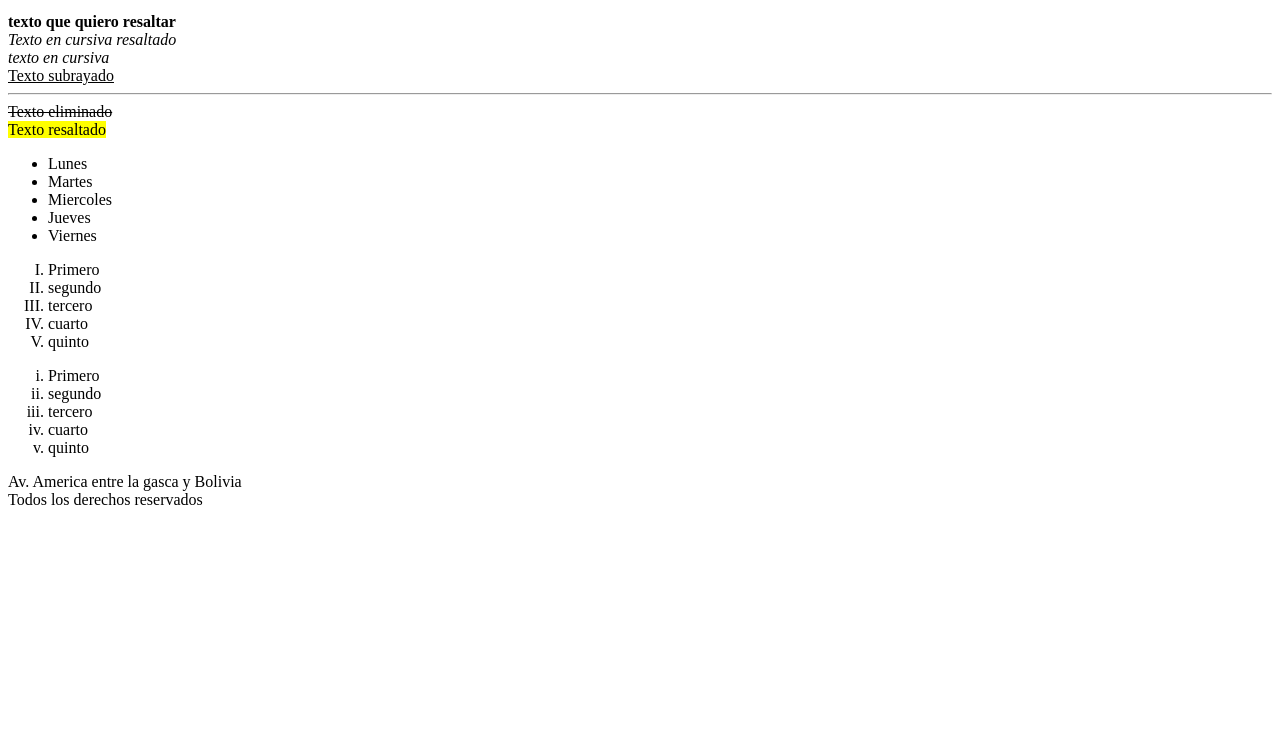
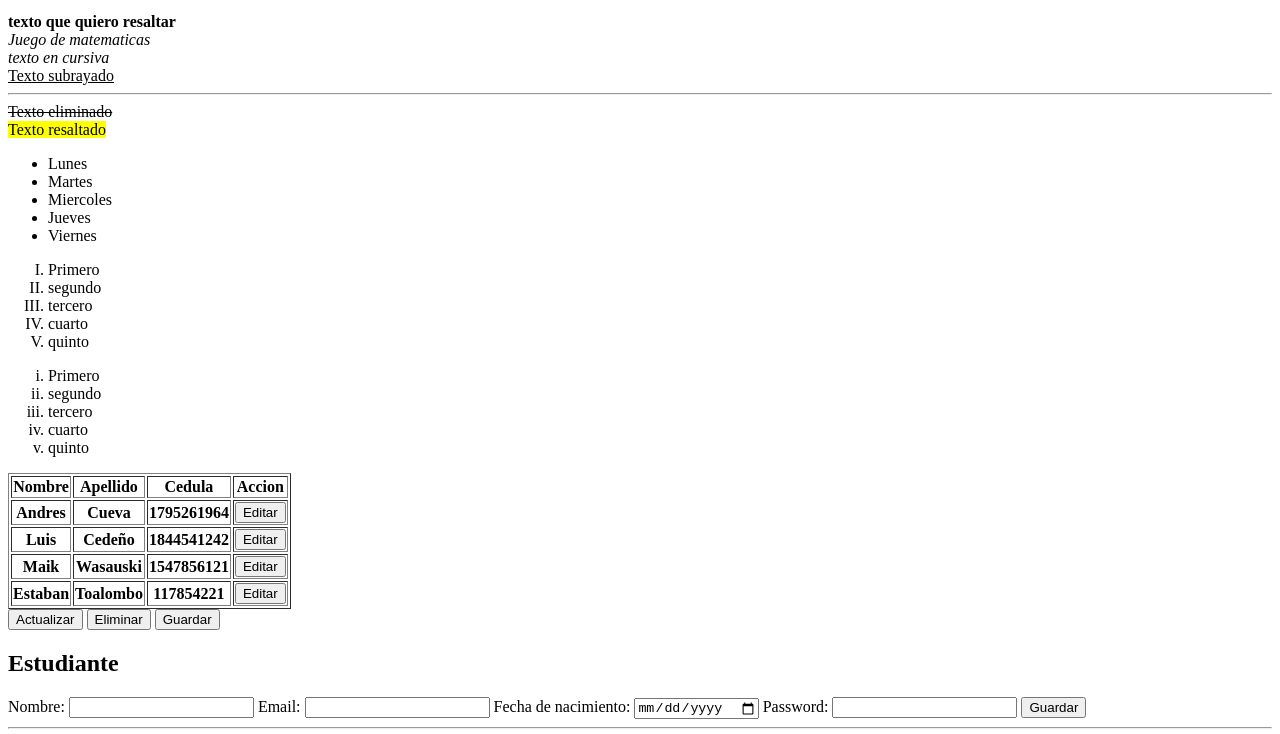
Before and after one commit to Narban62/pw_u1_fundamentos_lp, a plain HTML site: page index.html in a window 1280 px wide. Shown: the part 256-990 px from the top of the page. Before the commit the page ends 800 px from the top, so only its background shows below. Drawn offline with Linux system fonts and the light colour scheme.

Commit message:
Taller 2

```diff
--- a/index.html
+++ b/index.html
@@ -24,7 +24,7 @@
         <!--textos-->
         <strong>texto que quiero resaltar</strong>
         <br>
-        <em>Texto en cursiva resaltado</em>
+        <em>Juego de matematicas</em>
         <br>
         <i>texto en cursiva</i>
         <br>
@@ -55,13 +55,81 @@
             <li>cuarto</li>
             <li>quinto</li>
         </ol>
+        <!--Tablas-->
+        <table border="1">
+            <thead>
+                <tr>
+                    <th>Nombre</th>
+                    <th>Apellido</th>
+                    <th>Cedula</th>
+                    <th>Accion</th>
 
+                </tr>
+            </thead>
+            <tbody>
+                <tr>
+                    <th>Andres</th>
+                    <th>Cueva</th>
+                    <th>1795261964</th>
+                    <th><button>Editar</button></th>
+                </tr>
+                <tr>
+                    <th>Luis</th>
+                    <th>Cedeño</th>
+                    <th>1844541242</th>
+                    <th><button>Editar</button></th>
+                </tr>
+                <tr>
+                    <th>Maik</th>
+                    <th>Wasauski</th>
+                    <th>1547856121</th>
+                    <th><button>Editar</button></th>
+                </tr>
+                <tr>
+                    <th>Estaban</th>
+                    <th>Toalombo</th>
+                    <th>117854221</th>
+                    <th><button>Editar</button></th>
+                </tr>
+            </tbody>
+        </table>
+        <!-- contenedores html -->
+        <div>
+            <button>Actualizar</button>
+            <button>Eliminar</button>
+            <button>Guardar</button>
+        </div>
+        <!-- header otro tipo de contenedor, nav , section , body -->
+
+        <!-- Formularios -->
+        <form action="https://google.com">
+            <h1>Estudiante</h1>
+            <label for="id_nombre">Nombre: </label>
+            <input id="id_nombre" type="text" >
+            <label for="id_email">Email:</label>
+            <input id="id_email" type="email" >
+            <label for="id_fecha">Fecha de nacimiento:</label>
+            <input id="id_fecha" type="date" >
+            <label for="id_password">Password:</label>
+            <input id="id_password" type="password" >
+            <button>Guardar</button>
+            <hr>
+        </form>
+        <!-- Multimedia -->
+         <img src="https://upload.wikimedia.org/wikipedia/commons/thumb/a/a7/React-icon.svg/800px-React-icon.svg.png" alt="No se presenta la imagen" width="100"
+         height="100">
+         <img src="./img/magica.jpg" alt="No se pudo cargar la imagen" width="100" height="100">
+         <video controls>
+            <source src="https://www.w3schools.com/html/mov_bbb.mp4" type="video/mp4">
+         </video>
+
+        <br>
     </section>
 
     <aside></aside>
     <footer>Av. America entre la gasca y Bolivia <br>
         Todos los derechos reservados
-     </footer>
+    </footer>
 
 
 </body>
```
Also changed, not shown: img/magica.jpg (added).
